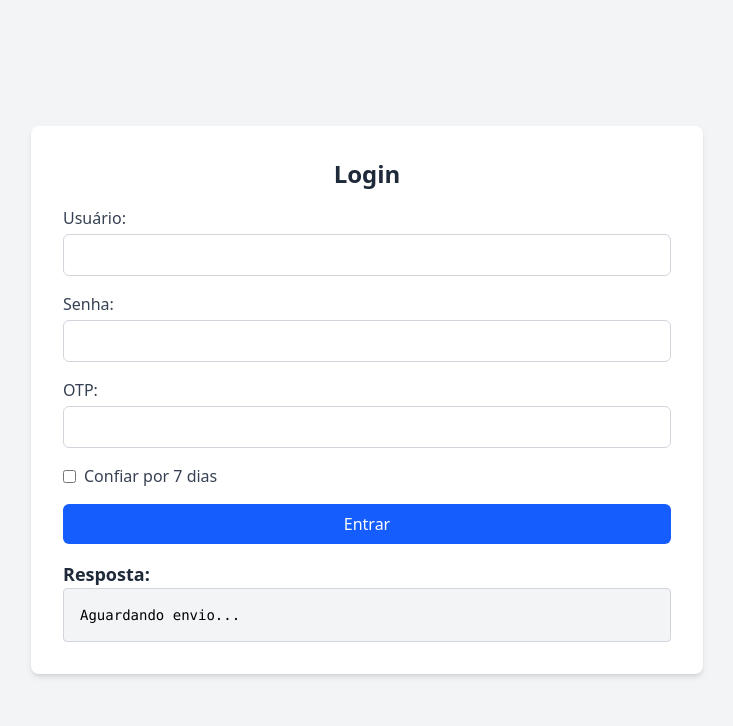
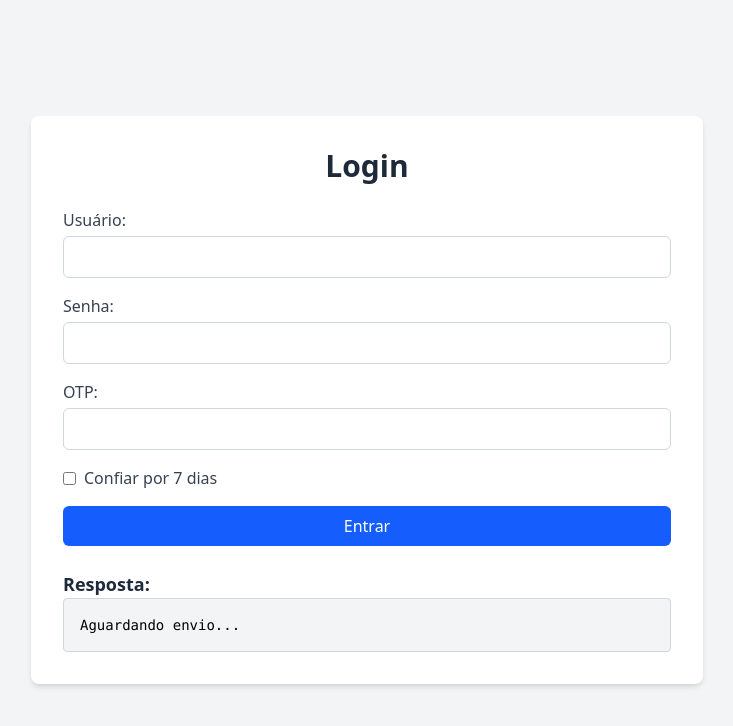
Before and after one commit to lucasmilhoranca-ipag/2fa-fingerprint, a website built with Vite: page index.html in a window 1280 px wide. Shown: the whole page, without its empty margins (273-1006 px from the left). Built offline with nearby package versions, Linux system fonts and the light colour scheme; no server answers.

Commit message:
feat: adjustig style

```diff
--- a/index.html
+++ b/index.html
@@ -6,9 +6,9 @@
     <title>Login + Fingerprint</title>
     <script src="https://cdn.jsdelivr.net/npm/@tailwindcss/browser@4"></script>
   </head>
-  <body class="bg-gray-100 min-h-screen flex items-center justify-center">
-    <div id="app" class="bg-white shadow-md rounded-lg p-8 w-full max-w-2xl space-y-4">
-      <h1 class="text-2xl font-bold text-center text-gray-800">Login</h1>
+  <body class="bg-gray-100 min-h-screen flex items-center justify-center px-4">
+    <div id="app" class="bg-white shadow-md rounded-lg p-8 w-full max-w-2xl space-y-6">
+      <h1 class="text-3xl font-bold text-center text-gray-800">Login</h1>
       <form id="login-form" class="space-y-4">
         <label class="block">
           <span class="text-gray-700">Usuário:</span>
```
